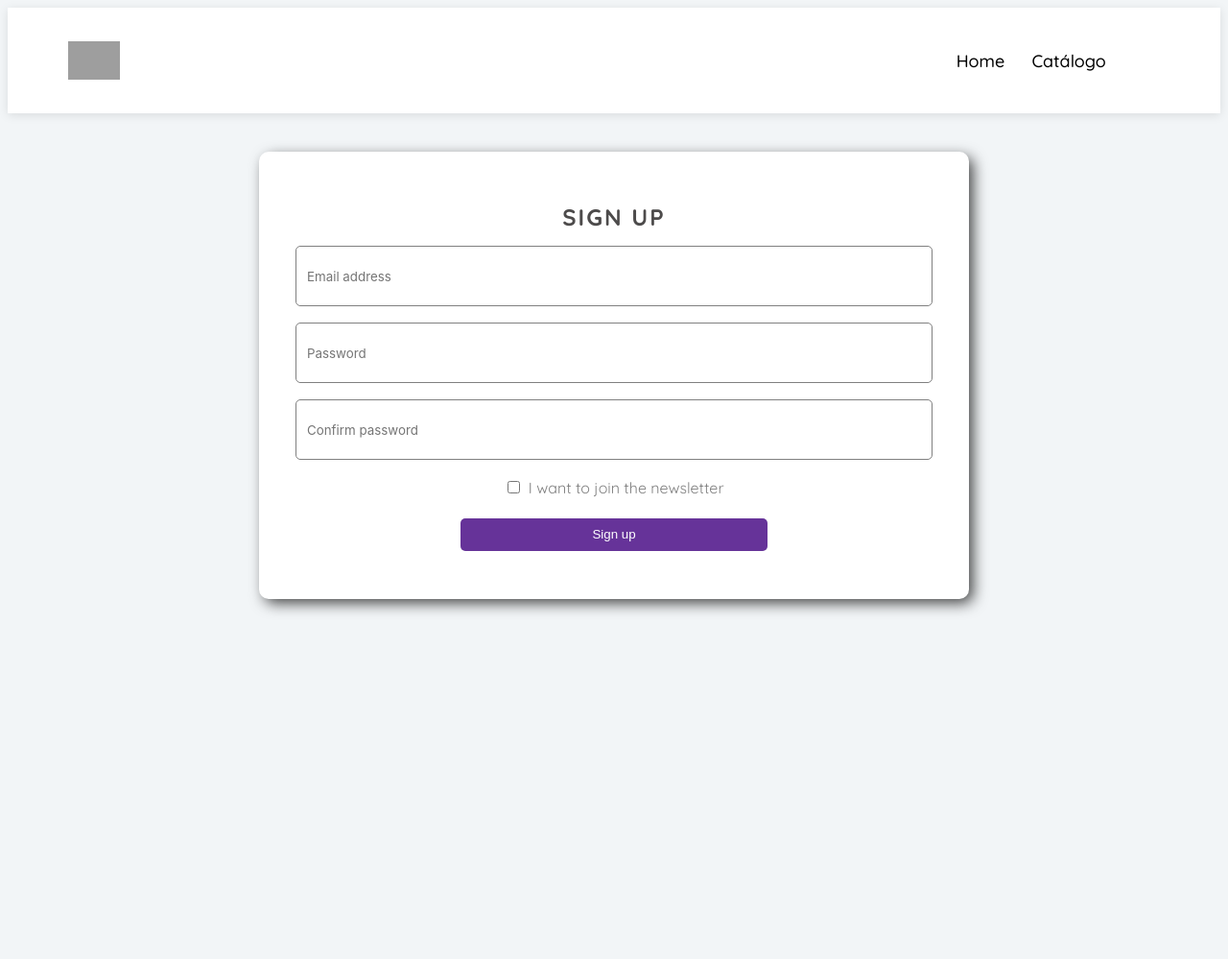
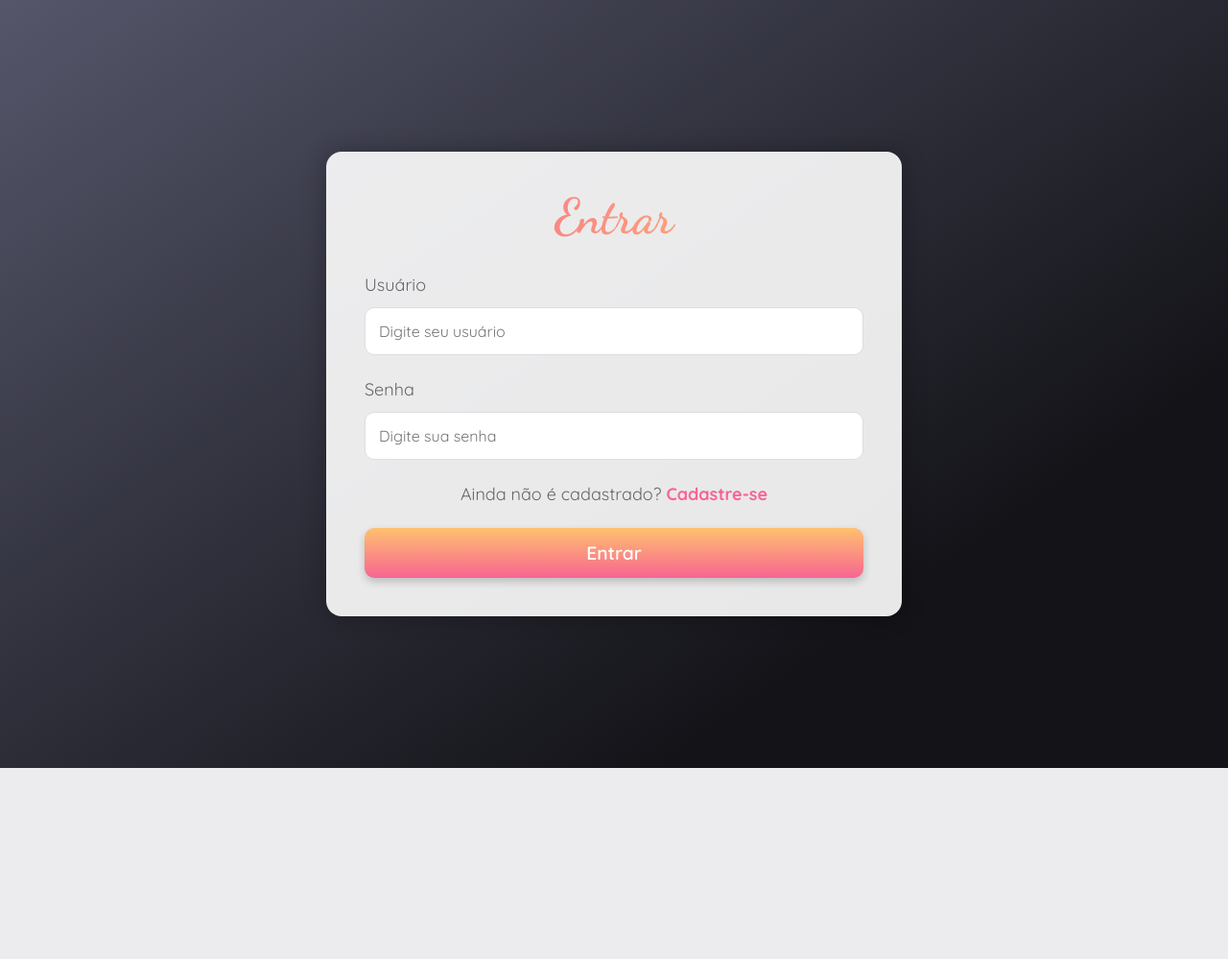
Before and after one commit to Brwnds/POO-PROJECT, a Django app: page / in a window 1280 px wide. Shown: the top 999 px of the page at 96% size. After the commit the page ends 800 px from the top, so only its background shows below. Run offline with Django 5.2, Linux system fonts and the light colour scheme; some libraries are stand-ins or nearby versions; grey boxes are pictures that could not be loaded.

Commit message:
implementando paginas login e cadastro

```diff
--- a/app/loja/templates/login.html
+++ b/app/loja/templates/login.html
@@ -1,30 +1,32 @@
-{% extends 'base.html' %}
-
-{% load static %}
-
-{% block extra_css %}
+<!DOCTYPE html>
+<html lang="pt-BR">
+<head>
+    {% load static %}
+    <meta charset="UTF-8">
+    <meta name="viewport" content="width=device-width, initial-scale=1.0">
+    <title>Projetinho duda</title>
     <link rel="stylesheet" href="{% static 'css/login.css' %}">
-{% endblock %}
-
-{% block content %}
+</head>
+<body>
 
 <div id="div_form">
     <form class="form">
-        <span class="signup">Sign Up</span>
-        <input type="email" placeholder="Email address" class="form--input">
-        <input type="password" placeholder="Password" class="form--input">
-        <input type="password" placeholder="Confirm password" class="form--input">
+        <h1>Entrar</h1>
+        <label for="username">Usuário</label>
+        <input type="text" id="username" name="username" placeholder="Digite seu usuário" class="form--input" required>
+
+        <label for="password">Senha</label>
+        <input type="password" id="password" name="password" placeholder="Digite sua senha" class="form--input" required>
 
         <div class="form--marketing">
-            <input id="okayToEmail" type="checkbox">
-            <label for="okayToEmail" class="checkbox">
-              I want to join the newsletter
-            </label>
+            <p>Ainda não é cadastrado? <a href="{% url 'cadastro' %}">Cadastre-se</a></p>
         </div>
-        <button class="form--submit">
-            Sign up
+
+        <button type="submit" class="form--submit">
+            Entrar
         </button>
     </form>
 </div>
 
-{% endblock %}
+</body>
+</html>
--- a/app/static/css/login.css
+++ b/app/static/css/login.css
@@ -1,78 +1,98 @@
-#div_form {
+@import url("https://fonts.googleapis.com/css2?family=Dancing+Script:wght@400..700&family=Quicksand:wght@300..700&display=swap");
+
+*,
+*:before,
+*:after {
+  margin: 0;
+  padding: 0;
+  box-sizing: border-box;
+  font-family: "Quicksand", sans-serif;
+}
+
+body {
+  background-color: #0d0a0b;
+  background: linear-gradient(145deg, #55566a 0%, #131318 76%);
   display: flex;
   justify-content: center;
+  align-items: center;
+  min-height: 100vh;
+}
+
+#div_form {
+  background: rgba(255, 255, 255, 0.9);
+  border-radius: 16px;
+  box-shadow: 0 0 25px rgba(0, 0, 0, 0.3);
+  padding: 40px;
+  max-width: 600px;
+  width: 100%;
 }
 
 .form {
-    width: 50vw;
-    background-color: white;
-    padding: 3.125em;
-    border-radius: 10px;
   display: flex;
   flex-direction: column;
-    align-items: center;
-    box-shadow: 5px 5px 15px -1px rgba(0,0,0,0.75);
-    margin-top: 5vh;
 }
 
-  .signup {
-    color: rgb(77, 75, 75);
-    text-transform: uppercase;
-    letter-spacing: 2px;
+.form h1 {
+  font-family: "Dancing Script", cursive;
+  font-size: clamp(2.5rem, 4vw, 4rem);
+  font-weight: 700;
+  background: -webkit-linear-gradient(0deg, #f76591, #ffc16f);
+  background-clip: text;
+  -webkit-background-clip: text;
+  -webkit-text-fill-color: transparent;
+  line-height: 1.1;
+  text-align: center;
+  margin-bottom: 30px;
+}
+
+.form label {
   display: block;
-    font-weight: bold;
-    font-size: x-large;
-    margin-bottom: 0.5em;
+  margin-bottom: 12px;
+  font-size: 18px;
+  color: #666;
 }
 
 .form--input {
   width: 100%;
-    margin-bottom: 1.25em;
-    height: 40px;
-    border-radius: 5px;
-    border: 1px solid gray;
-    padding: 0.8em;
-    font-family: 'Inter', sans-serif;
-    outline: none;
-  }
-
-  .form--input:focus {
-    border: 1px solid #639;
-    outline: none;
+  padding: 14px;
+  margin-bottom: 24px;
+  border: 1px solid #ddd;
+  border-radius: 10px;
+  font-size: 16px;
 }
 
 .form--marketing {
-    display: flex;
-    margin-bottom: 1.25em;
-    align-items: center;
+  margin-bottom: 24px;
+  text-align: center;
 }
 
-  .form--marketing > input {
-    margin-right: 0.625em;
+.form--marketing p {
+  font-size: 18px;
+  color: #666;
 }
 
-  .form--marketing > label {
-    color: grey;
-  }
-
-  .checkbox, input[type="checkbox"] {
-    accent-color: #639;
+.form--marketing p a {
+  color: #f76591;
+  text-decoration: none;
+  font-weight: bold;
 }
 
 .form--submit {
-    width: 50%;
-    padding: 0.625em;
-    border-radius: 5px;
-    color: white;
-    background-color: #639;
-    border: 1px dashed #639;
+  width: 100%;
+  padding: 14px;
+  background-color: #f76591;
+  background-image: linear-gradient(-180deg, #ffc16f, #f76591);
+  font-size: clamp(1rem, 8vw, 1.2rem);
+  font-weight: 600;
+  color: #fff;
+  border: none;
+  border-radius: 10px;
+  box-shadow: 0 4px 8px rgba(0, 0, 0, 0.2);
   cursor: pointer;
+  transition: all 0.2s ease-in;
 }
 
 .form--submit:hover {
-    color: #639;
-    background-color: white;
-    border: 1px dashed #639;
-    cursor: pointer;
-    transition: 0.5s;
+  box-shadow: 0 6px 12px rgba(247, 101, 145, 0.5);
+  transform: scale(0.98);
 }
```
Also changed, not shown: app/loja/templates/cadastro.html (+38 -1 lines), app/static/css/cadastro.css (+99 -0 lines). Lines whose indentation alone changed are shown as unchanged.
